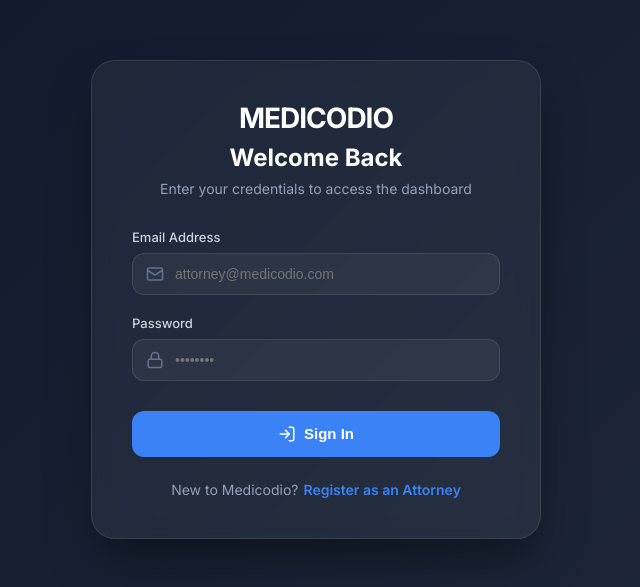
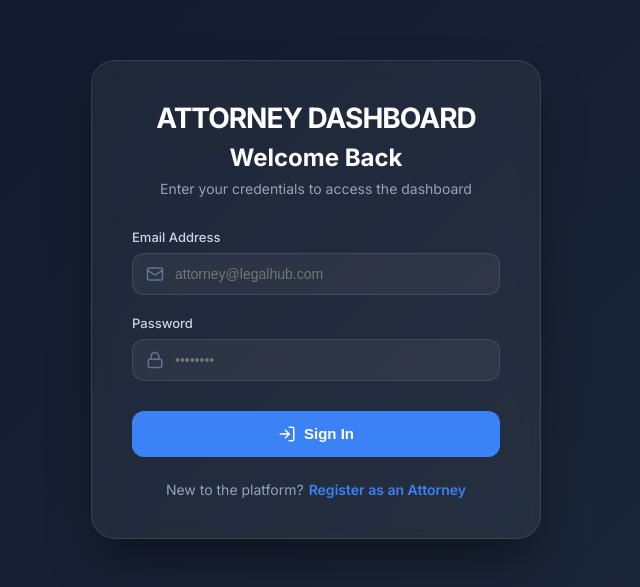
Before and after one commit to chinmayiphosur/Attorney-Case-Management-Dashboard, a React (Vite) app in the folder frontend/: page /login in a window 1280 px wide. Shown: the part 101-688 px from the top of the page, without its empty margins (324-964 px from the left). Built offline with nearby package versions, Linux system fonts and the light colour scheme.

Commit message:
Branding: Rename application to Attorney Dashboard

```diff
--- a/frontend/index.html
+++ b/frontend/index.html
@@ -1,13 +1,16 @@
 <!DOCTYPE html>
 <html lang="en">
+
 <head>
   <meta charset="UTF-8" />
   <link rel="icon" type="image/svg+xml" href="/vite.svg" />
   <meta name="viewport" content="width=device-width, initial-scale=1.0" />
-    <title>LegalEdge Case Manager</title>
+  <title>Attorney Dashboard</title>
 </head>
+
 <body>
   <div id="root"></div>
   <script type="module" src="/src/main.jsx"></script>
 </body>
+
 </html>
--- a/frontend/src/components/Layout.jsx
+++ b/frontend/src/components/Layout.jsx
@@ -101,8 +101,8 @@
                         <Gavel color="#d97706" size={24} />
                     </div>
                     <div className="logo-text">
-                        <h1>Medicodio</h1>
-                        <span>LEGAL SYSTEM</span>
+                        <h1>Attorney</h1>
+                        <span>DASHBOARD</span>
                     </div>
                 </div>
 
--- a/frontend/src/pages/LoginPage.jsx
+++ b/frontend/src/pages/LoginPage.jsx
@@ -42,7 +42,7 @@
                 transition={{ duration: 0.5 }}
             >
                 <div className="auth-header">
-                    <span className="auth-logo">MEDICODIO</span>
+                    <span className="auth-logo">ATTORNEY DASHBOARD</span>
                     <h2>Welcome Back</h2>
                     <p>Enter your credentials to access the dashboard</p>
                 </div>
@@ -58,7 +58,7 @@
                                 type="email"
                                 id="email"
                                 name="email"
-                                placeholder="attorney@medicodio.com"
+                                placeholder="attorney@legalhub.com"
                                 value={formData.email}
                                 onChange={handleChange}
                                 required
@@ -94,7 +94,7 @@
 
                 <div className="auth-footer">
                     <p>
-                        New to Medicodio?
+                        New to the platform?
                         <Link to="/register" className="auth-link">Register as an Attorney</Link>
                     </p>
                 </div>
--- a/frontend/src/pages/RegisterPage.jsx
+++ b/frontend/src/pages/RegisterPage.jsx
@@ -47,7 +47,7 @@
                 transition={{ duration: 0.4 }}
             >
                 <div className="auth-header">
-                    <span className="auth-logo">MEDICODIO</span>
+                    <span className="auth-logo">ATTORNEY DASHBOARD</span>
                     <h2>Attorney Registration</h2>
                     <p>Join our secure case management platform</p>
                 </div>
--- a/frontend/src/utils/caseExport.js
+++ b/frontend/src/utils/caseExport.js
@@ -16,7 +16,7 @@
         doc.setTextColor(255, 255, 255);
         doc.setFontSize(24);
         doc.setFont('helvetica', 'bold');
-        doc.text('MEDICODIO', margin, 20);
+        doc.text('ATTORNEY DASHBOARD', margin, 20);
 
         doc.setFontSize(10);
         doc.setFont('helvetica', 'normal');
@@ -127,7 +127,7 @@
         doc.setTextColor(255, 255, 255);
         doc.setFontSize(24);
         doc.setFont('helvetica', 'bold');
-        doc.text('MEDICODIO', margin, 20);
+        doc.text('ATTORNEY DASHBOARD', margin, 20);
 
         doc.setFontSize(10);
         doc.setFont('helvetica', 'normal');
@@ -171,7 +171,7 @@
             );
         }
 
-        doc.save(`Medicodio_Cases_Report_${new Date().toISOString().split('T')[0]}.pdf`);
+        doc.save(`Attorney_Hub_Report_${new Date().toISOString().split('T')[0]}.pdf`);
     } catch (error) {
         console.error('Error generating Cases List PDF:', error);
         alert('Failed to generate Cases List PDF. Check console.');
```
Lines whose indentation alone changed are shown as unchanged.
